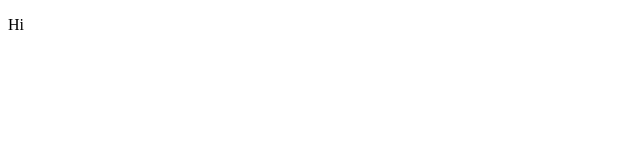
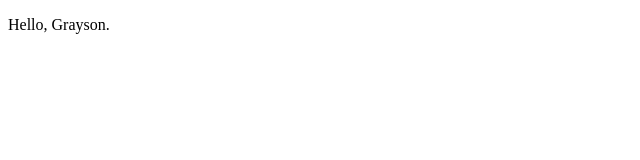
Before and after one commit to HelloGrayson/HelloGrayson.xyz, a website: page index.html in a window 1280 px wide. Shown: the full height of the page, 0-640 px from the left. Drawn offline with Linux system fonts and the light colour scheme.

Commit message:
Adding content body.

```diff
--- a/index.html
+++ b/index.html
@@ -1 +1 @@
-<!doctype html><title>HelloGrayson.xyz</title><p>Hi</p>
+<!doctype html><title>HelloGrayson.xyz</title><p>Hello, Grayson.</p>
```
